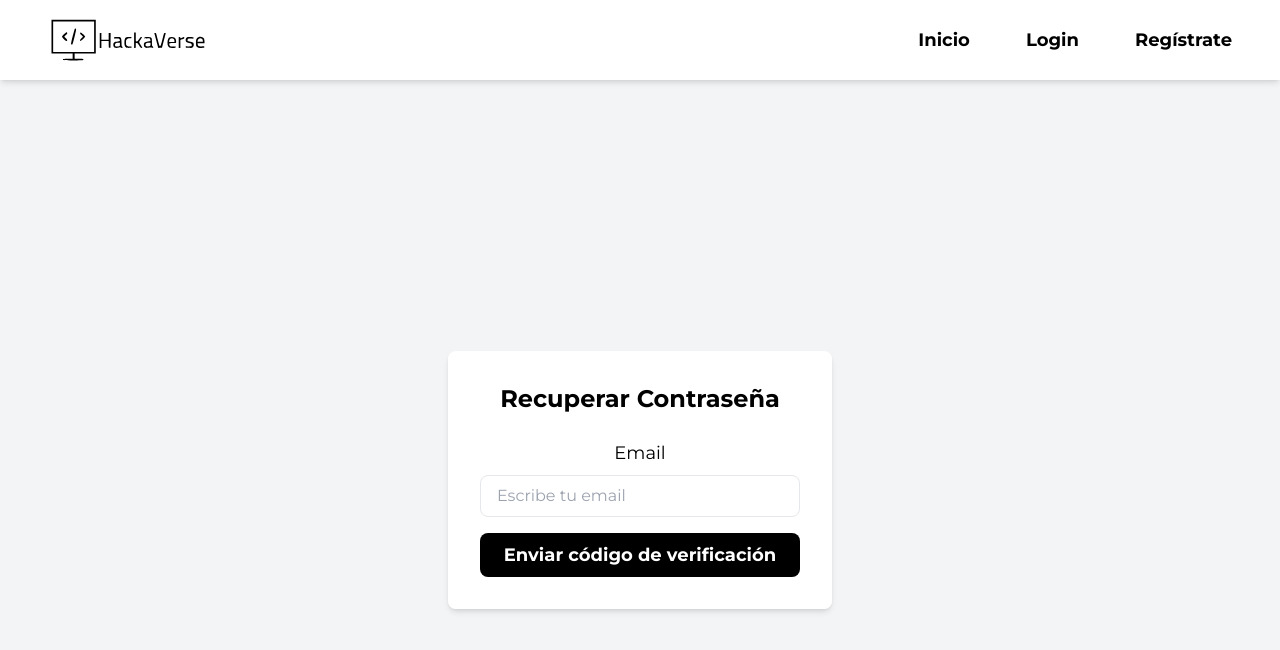
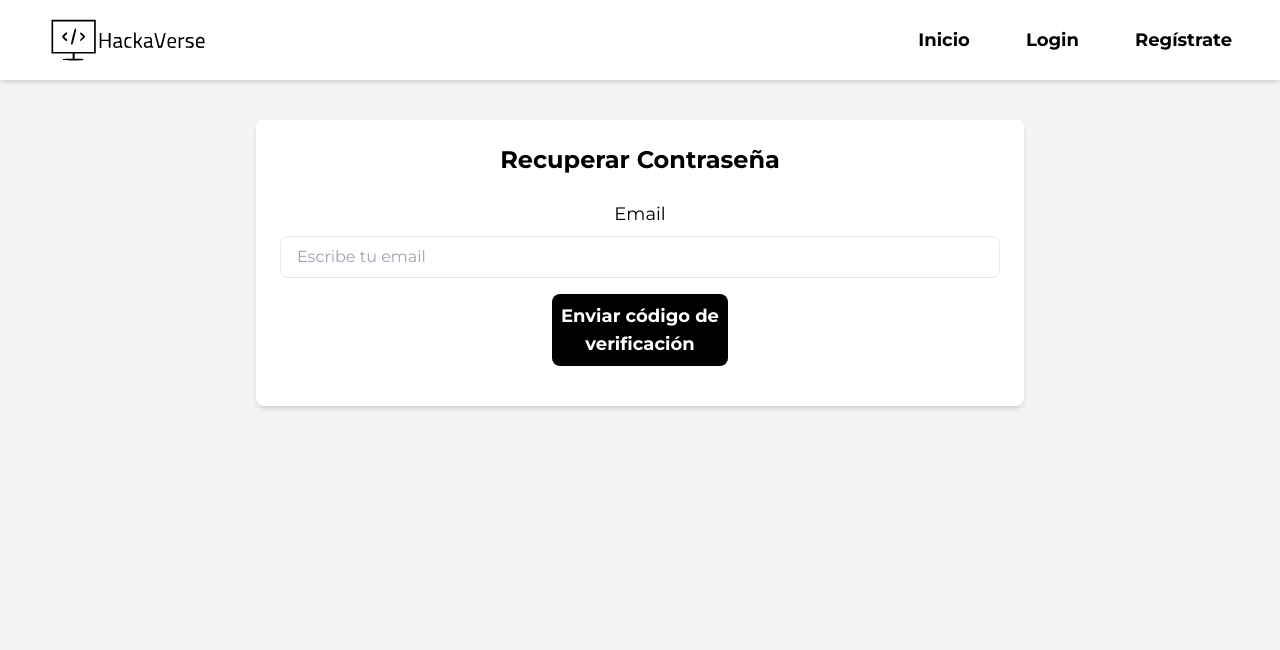
Before and after one commit to jmp89/hackatonPFB, a React (Vite) app in the folder front/: page /reset-password in a window 1280 px wide. Shown: the top 650 px of the page. Built offline with nearby package versions, Linux system fonts and the light colour scheme.

Commit message:
resetPass

```diff
--- a/front/src/components/resetPass.jsx
+++ b/front/src/components/resetPass.jsx
@@ -1,4 +1,4 @@
-import React, { useState } from 'react';
+import { useState } from 'react';
 import { initiatePassword } from '../services/initiatePasswordServices';
 import { resetPassword } from '../services/resetPasswordServices';
 
@@ -41,68 +41,90 @@ const ResetPass = () => {
     }
   };
 
+  const handleSubmit = (e) => {
+    if (step === 1) {
+      handleEmailSubmit(e);
+    } else if (step === 2) {
+      handlePasswordReset(e);
+    }
+  };
+
   return (
-        <main className="flex items-center justify-center min-h-screen bg-gray-100 px-4">
-
-            <fieldset className="bg-white p-8 rounded-lg shadow-md w-full max-w-sm">
+    <main className="flex items-start justify-center">
+      <form
+        onSubmit={handleSubmit}
+        className="flex flex-col items-center justify-center bg-white p-6 rounded-lg shadow-md w-full max-w-3xl mt-10"
+      >
         <h2 className="text-2xl font-bold text-center mb-6">Recuperar Contraseña</h2>
         {step === 1 && (
-                    <form onSubmit={handleEmailSubmit}>
-                        <section className="mb-4 flex flex-col items-center">
+          <div className="w-full flex flex-col items-center">
+            <fieldset className="w-full">
+              <section className="mb-4 w-full">
                 <label className="block text-lg font-medium mb-2 text-center">Email</label>
                 <input
                   type="email"
                   value={email}
                   onChange={(e) => setEmail(e.target.value)}
                   required
-                                className="w-full border rounded-lg focus:outline-none focus:ring-2 focus:ring-black px-4 py-2"
+                  className="w-full px-4 py-2 border rounded-lg focus:outline-none focus:ring-2 focus:ring-black"
                   placeholder="Escribe tu email"
                 />
               </section>
-                        <button type="submit" className="w-full bg-black text-white py-2 rounded-lg font-bold text-lg">
+            </fieldset>
+            <button
+              type="submit"
+              className="w-44 bg-black text-white py-2 rounded-lg font-bold text-lg mb-4 hover:scale-105 transition-transform duration-300"
+            >
               Enviar código de verificación
             </button>
-                    </form>
+          </div>
         )}
         {step === 2 && (
-                    <form onSubmit={handlePasswordReset}>
-                        <section className="mb-4 flex flex-col items-center">
+          <div className="w-full flex flex-col items-center">
+            <fieldset className="w-full">
+              <section className="mb-4 w-full">
                 <label className="block text-lg font-medium mb-2 text-center">Código de verificación</label>
                 <input
                   type="text"
                   value={recoverPassCode}
                   onChange={(e) => setRecoverPassCode(e.target.value)}
                   required
-                                className="w-full border rounded-lg focus:outline-none focus:ring-2 focus:ring-black px-4 py-2"
+                  className="w-full px-4 py-2 border rounded-lg focus:outline-none focus:ring-2 focus:ring-black"
                   placeholder="Escribe el código de verificación"
                 />
               </section>
-                        <section className="mb-4 flex flex-col items-center">
+
+              <section className="mb-4 w-full">
                 <label className="block text-lg font-medium mb-2 text-center">Nueva Contraseña</label>
                 <input
                   type="password"
                   value={newPassword}
                   onChange={(e) => setNewPassword(e.target.value)}
                   required
-                                className="w-full border rounded-lg focus:outline-none focus:ring-2 focus:ring-black px-4 py-2"
+                  className="w-full px-4 py-2 border rounded-lg focus:outline-none focus:ring-2 focus:ring-black"
                   placeholder="Escribe tu nueva contraseña"
                 />
               </section>
-                        <section className="mb-4 flex flex-col items-center">
+
+              <section className="mb-4 w-full">
                 <label className="block text-lg font-medium mb-2 text-center">Repite la Contraseña</label>
                 <input
                   type="password"
                   value={confirmPassword}
                   onChange={(e) => setConfirmPassword(e.target.value)}
                   required
-                                className="w-full border rounded-lg focus:outline-none focus:ring-2 focus:ring-black px-4 py-2"
+                  className="w-full px-4 py-2 border rounded-lg focus:outline-none focus:ring-2 focus:ring-black"
                   placeholder="Repite tu nueva contraseña"
                 />
               </section>
-                        <button type="submit" className="w-full bg-black text-white py-2 rounded-lg font-bold text-lg">
+            </fieldset>
+            <button
+              type="submit"
+              className="w-44 bg-black text-white py-2 rounded-lg font-bold text-lg mb-4 hover:scale-105 transition-transform duration-300"
+            >
               Restablecer Contraseña
             </button>
-                    </form>
+          </div>
         )}
         {step === 3 && (
           <p className="bg-green-500 text-white py-2 rounded-lg font-bold text-lg text-center">
@@ -110,8 +132,7 @@ const ResetPass = () => {
           </p>
         )}
         {message && <p className="text-center text-red-500 mt-4">{message}</p>}
-            </fieldset>
-
+      </form>
     </main>
   );
 };
```
Lines whose indentation alone changed are shown as unchanged.
